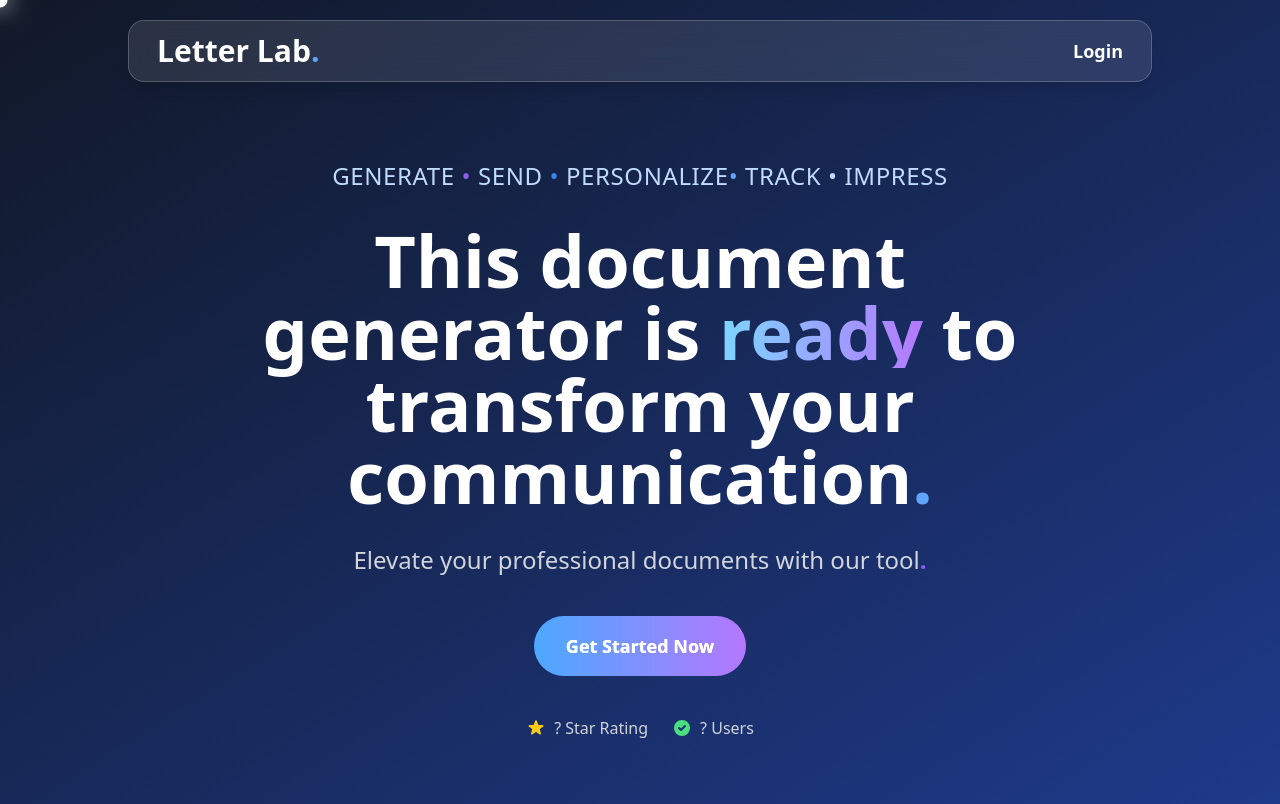
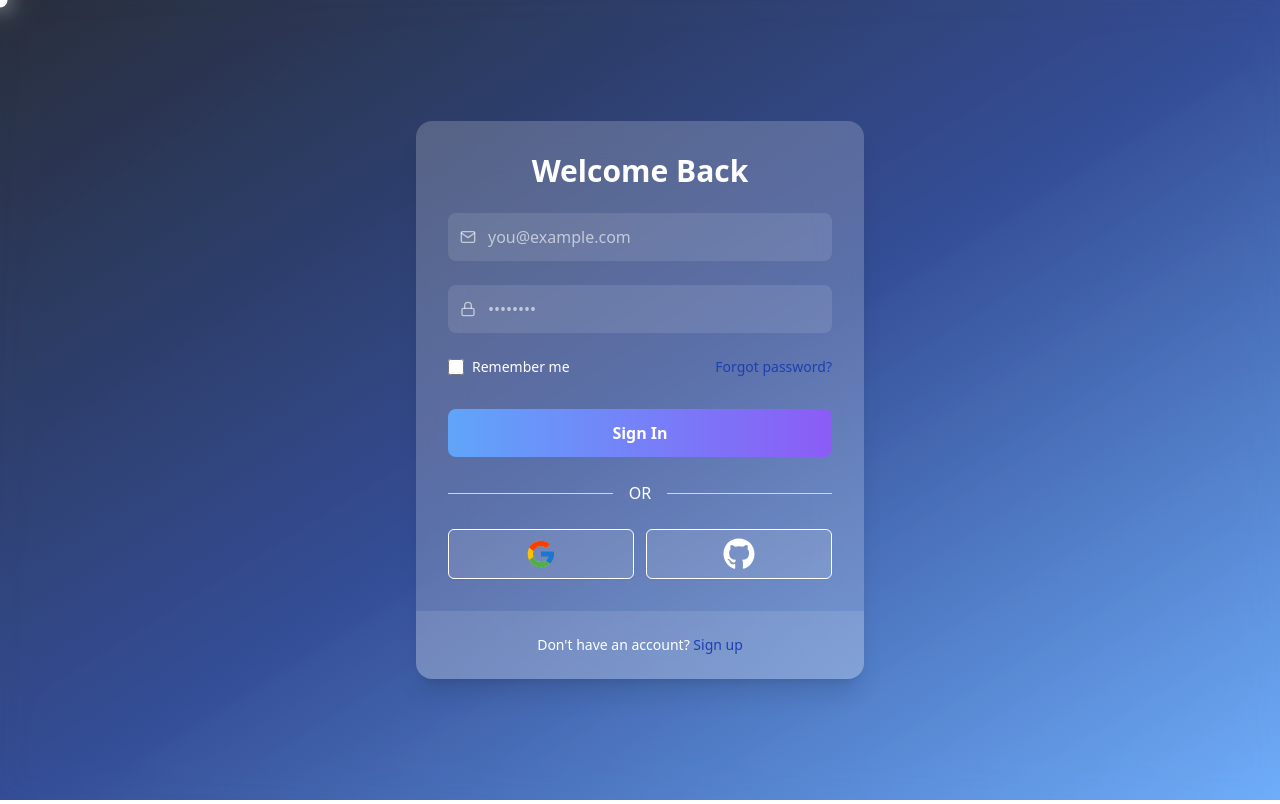
Before and after one commit to AdishtJaglan/letter-lab, a React (Vite) app in the folder client/: page /login in a window 1280 px wide. Before the commit this address led to /home. Built offline with nearby package versions, Linux system fonts and the light colour scheme.

Commit message:
setup login page

```diff
--- a/client/src/App.jsx
+++ b/client/src/App.jsx
@@ -5,12 +5,14 @@ import {
   Navigate,
 } from "react-router-dom";
 import Home from "./pages/Home";
+import LoginPage from "./pages/Login";
 
 function App() {
   return (
     <Router>
       <Routes>
         <Route path="/home" element={<Home />}></Route>
+        <Route path="/login" element={<LoginPage />}></Route>
         <Route path="*" element={<Navigate to="/home" />}></Route>
       </Routes>
     </Router>
--- a/client/src/components/Navbar.jsx
+++ b/client/src/components/Navbar.jsx
@@ -1,4 +1,12 @@
+import { useNavigate } from "react-router-dom";
+
 const Navbar = () => {
+  const navigate = useNavigate();
+
+  const handleLoginClick = () => {
+    navigate("/login");
+  };
+
   return (
     <nav className="fixed left-1/2 top-5 flex w-4/5 -translate-x-1/2 transform items-center justify-between rounded-2xl border border-white border-opacity-20 bg-white bg-opacity-10 px-4 shadow-lg backdrop-blur-md">
       <div>
@@ -9,7 +17,12 @@ const Navbar = () => {
       </div>
       <div>
         <p className="group relative p-3 text-lg font-bold text-white">
-          <span className="text-lg font-bold">Login</span>
+          <span
+            onClick={() => handleLoginClick()}
+            className="text-lg font-bold"
+          >
+            Login
+          </span>
           <span className="bg-primary-accent absolute bottom-3 left-3 h-0.5 w-0 transition-all duration-300 ease-out group-hover:w-[calc(100%-1.3rem)]"></span>
         </p>
       </div>
--- /dev/null
+++ b/client/src/pages/Login.jsx
@@ -0,0 +1,116 @@
+import GlowCursor from "../components/GlowCursor";
+import { FcGoogle } from "react-icons/fc";
+import { FaGithub } from "react-icons/fa";
+import { FiMail, FiLock } from "react-icons/fi";
+
+const LoginPage = () => {
+  return (
+    <div className="from-primary-dark via-secondary-dark to-primary-accent flex min-h-screen items-center justify-center bg-gradient-to-br p-4">
+      <GlowCursor />
+      <div className="bg-primary-light absolute inset-0 opacity-10 backdrop-blur-lg backdrop-filter"></div>
+      <div className="bg-primary-light z-10 w-full max-w-md overflow-hidden rounded-2xl bg-opacity-20 shadow-xl backdrop-blur-xl backdrop-filter">
+        <div className="p-8">
+          <h2 className="text-primary-light mb-6 text-center text-3xl font-bold">
+            Welcome Back
+          </h2>
+          <form>
+            <div className="space-y-6">
+              <div className="relative">
+                <FiMail className="absolute left-3 top-1/2 h-auto w-4 -translate-y-2 text-white/60" />
+                <input
+                  type="email"
+                  id="email"
+                  className="bg-primary-light text-primary-light placeholder-primary-light focus:ring-primary-accent w-full cursor-none rounded-lg bg-opacity-10 px-4 py-3 pl-10 placeholder-opacity-60 focus:outline-none focus:ring-2"
+                  placeholder="you@example.com"
+                />
+              </div>
+              <div className="relative">
+                <FiLock className="absolute left-3 top-1/2 h-auto w-4 -translate-y-2 text-white/60" />
+                <input
+                  type="password"
+                  id="password"
+                  className="bg-primary-light text-primary-light placeholder-primary-light focus:ring-primary-accent w-full cursor-none rounded-lg bg-opacity-10 px-4 py-3 pl-10 placeholder-opacity-60 focus:outline-none focus:ring-2"
+                  placeholder="••••••••"
+                />
+              </div>
+            </div>
+            <div className="mt-6 flex items-center justify-between">
+              <div className="flex cursor-none items-center">
+                <input
+                  id="remember-me"
+                  name="remember-me"
+                  type="checkbox"
+                  className="text-primary-accent focus:ring-primary-accent border-primary-light bg-primary-light h-4 w-4 cursor-none rounded bg-opacity-10"
+                />
+                <label
+                  htmlFor="remember-me"
+                  className="text-primary-light ml-2 block cursor-none text-sm"
+                >
+                  Remember me
+                </label>
+              </div>
+              <div className="text-sm">
+                <a
+                  href="#"
+                  className="cursor-none font-medium text-blue-800 hover:text-blue-950"
+                >
+                  Forgot password?
+                </a>
+              </div>
+            </div>
+            <div className="mt-8">
+              <button
+                type="submit"
+                className="from-primary-accent to-secondary-accent text-primary-light hover:from-primary-accentHover hover:to-secondary-accentHover focus:ring-primary-accent w-full cursor-none rounded-lg bg-gradient-to-r px-4 py-3 font-bold transition duration-300 focus:outline-none focus:ring-2 focus:ring-offset-2"
+              >
+                Sign In
+              </button>
+            </div>
+          </form>
+
+          <div className="mt-6">
+            <div className="my-4 flex w-full items-center justify-center">
+              <div className="flex-grow border-t border-gray-300"></div>
+              <span className="mx-4 text-white">OR</span>
+              <div className="flex-grow border-t border-gray-300"></div>
+            </div>
+
+            <div className="mt-6 grid grid-cols-2 gap-3">
+              <div>
+                <a
+                  href="#"
+                  className="border-primary-light bg-primary-light text-primary-light inline-flex w-full cursor-none justify-center rounded-md border bg-opacity-10 px-4 py-2 text-sm font-medium shadow-sm hover:bg-opacity-20"
+                >
+                  <span className="sr-only">Sign in with Google</span>
+                  <FcGoogle className="h-auto w-8" />
+                </a>
+              </div>
+              <div>
+                <a
+                  href="#"
+                  className="border-primary-light bg-primary-light text-primary-light inline-flex w-full cursor-none justify-center rounded-md border bg-opacity-10 px-4 py-2 text-sm font-medium shadow-sm hover:bg-opacity-20"
+                >
+                  <span className="sr-only">Sign in with GitHub</span>
+                  <FaGithub className="h-auto w-8" />
+                </a>
+              </div>
+            </div>
+          </div>
+        </div>
+        <div className="bg-primary-light bg-opacity-10 px-8 py-6">
+          <p className="text-primary-light text-center text-sm">
+            Don&apos;t have an account?{" "}
+            <a
+              href="#"
+              className="cursor-none font-medium text-blue-800 hover:text-blue-950"
+            >
+              Sign up
+            </a>
+          </p>
+        </div>
+      </div>
+    </div>
+  );
+};
+
+export default LoginPage;
```
